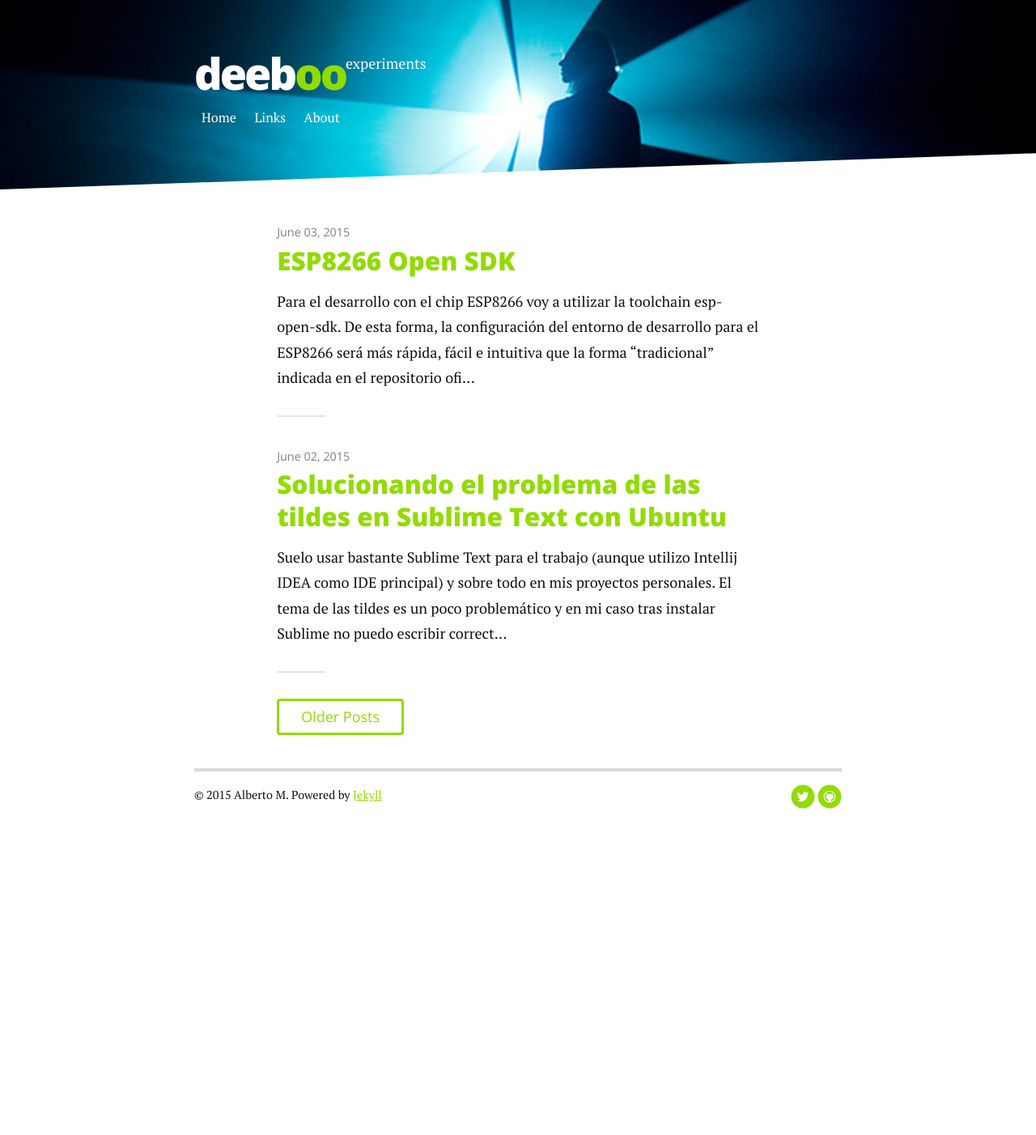
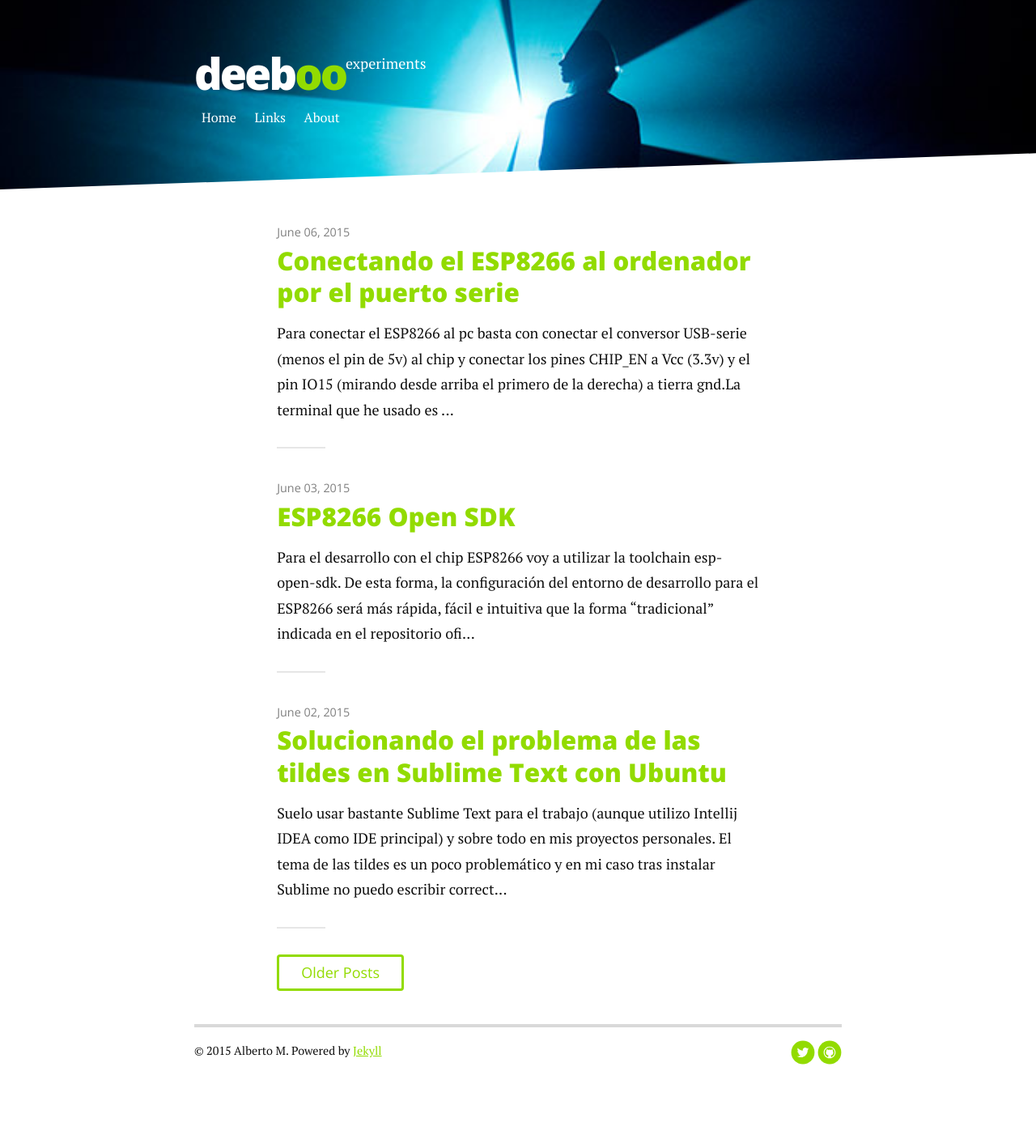
Before and after one commit to rolimat/deeboo, a Jekyll site: the page built from index.html, in a window 1280 px wide. Shown: the whole page at 81% size. Built offline with Jekyll 4.4.1, drawn with Linux system fonts in a browser that asks for light colours; nearby versions of some CDN libraries; Markdown is read by kramdown in place of the engine named in the settings; the list of posts is cut into pages by our own code; before the commit the page ends 1086 px from its top, so only the background shows below that.

Commit message:
Links y post configuracion serial terminal ubuntu

```diff
--- /dev/null
+++ b/_posts/2015-06-06-conectando-esp8266-puerto-serie.markdown
@@ -0,0 +1,24 @@
+---
+layout: post
+title:  "Conectando el ESP8266 al ordenador por el puerto serie"
+date:   2015-06-06
+---
+
+Para conectar el ESP8266 al pc basta con conectar el conversor USB-serie (menos el pin de 5v) al chip y conectar los pines CHIP_EN a Vcc (3.3v) y el pin IO15 (mirando desde arriba el primero de la derecha) a tierra gnd.
+
+La terminal que he usado es la GTKTerm. Vamos a conectar el ESP8266 al puerto /dev/ttyS0, por lo que habrá que darle permisos de ejecución:
+
+{% highlight sh %}
+sudo chmod 777 /dev/ttyS0
+{% endhighlight %}
+
+La configuración que he usado es la siguiente:
+
+<figure>
+	<img src="{{ '/assets/img/gtkterm_config.png' | prepend: site.baseurl }}" alt="">
+	<figcaption>Fig1. - Configuración gtkterm para ESP8266 ESP-201</figcaption>
+</figure>
+
+
+
+Más info: <a href="http://hanneslehmann.github.io/2014/12/ESP8266Module/">IoT - First Test of ESP8266 WiFi Module</a>
```
Also changed, not shown: links.md (+7 -1 lines), assets/img/gtkterm_config.png (added).
